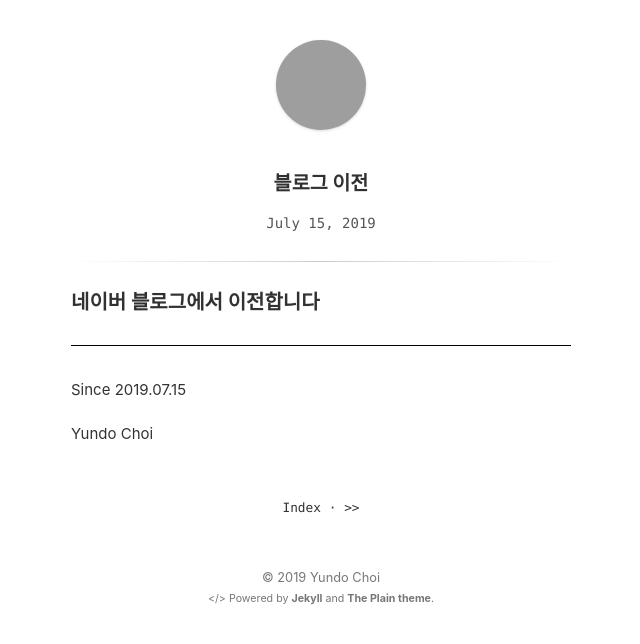
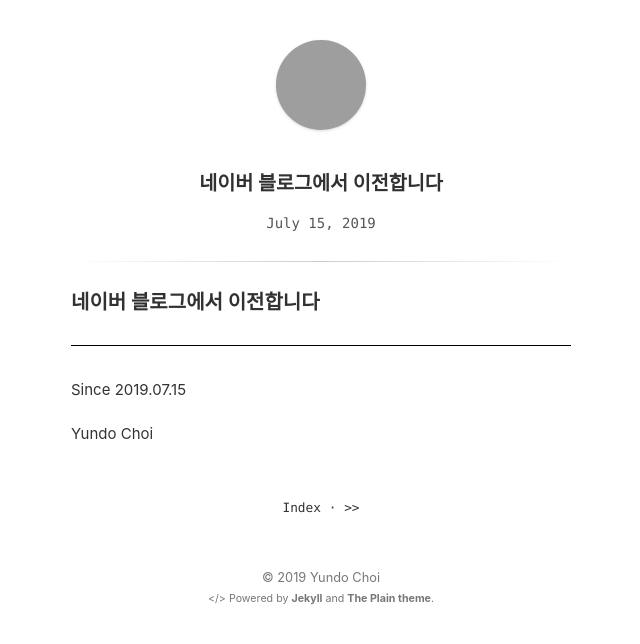
Before and after one commit to zygn/blog, a Jekyll site: the page built from _posts/2019-07-15-블로그-이전.md, in a window 1280 px wide. Shown: the top 644 px of the page, without its empty margins (319-959 px from the left). Built offline with Jekyll 4.4.1, drawn with Linux system fonts in a browser that asks for light colours; grey boxes are pictures that could not be loaded.

Commit message:
Update 2019-07-15-블로그-이전.md

```diff
--- a/_posts/2019-07-15-블로그-이전.md
+++ b/_posts/2019-07-15-블로그-이전.md
@@ -1,3 +1,7 @@
+---
+title: 네이버 블로그에서 이전합니다
+updated: 2019/07/25 14:27
+---
 
 ### 네이버 블로그에서 이전합니다
 ---
```
